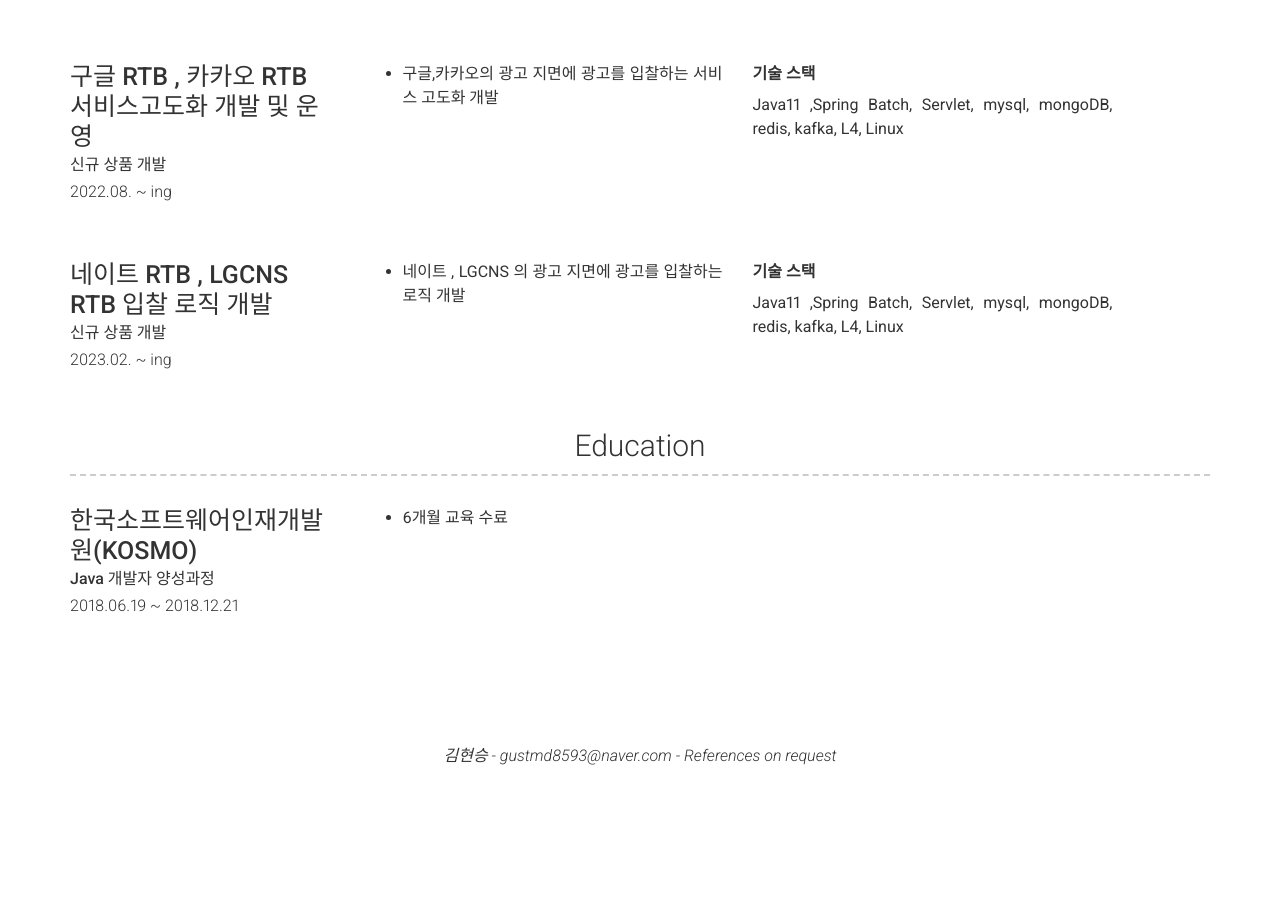
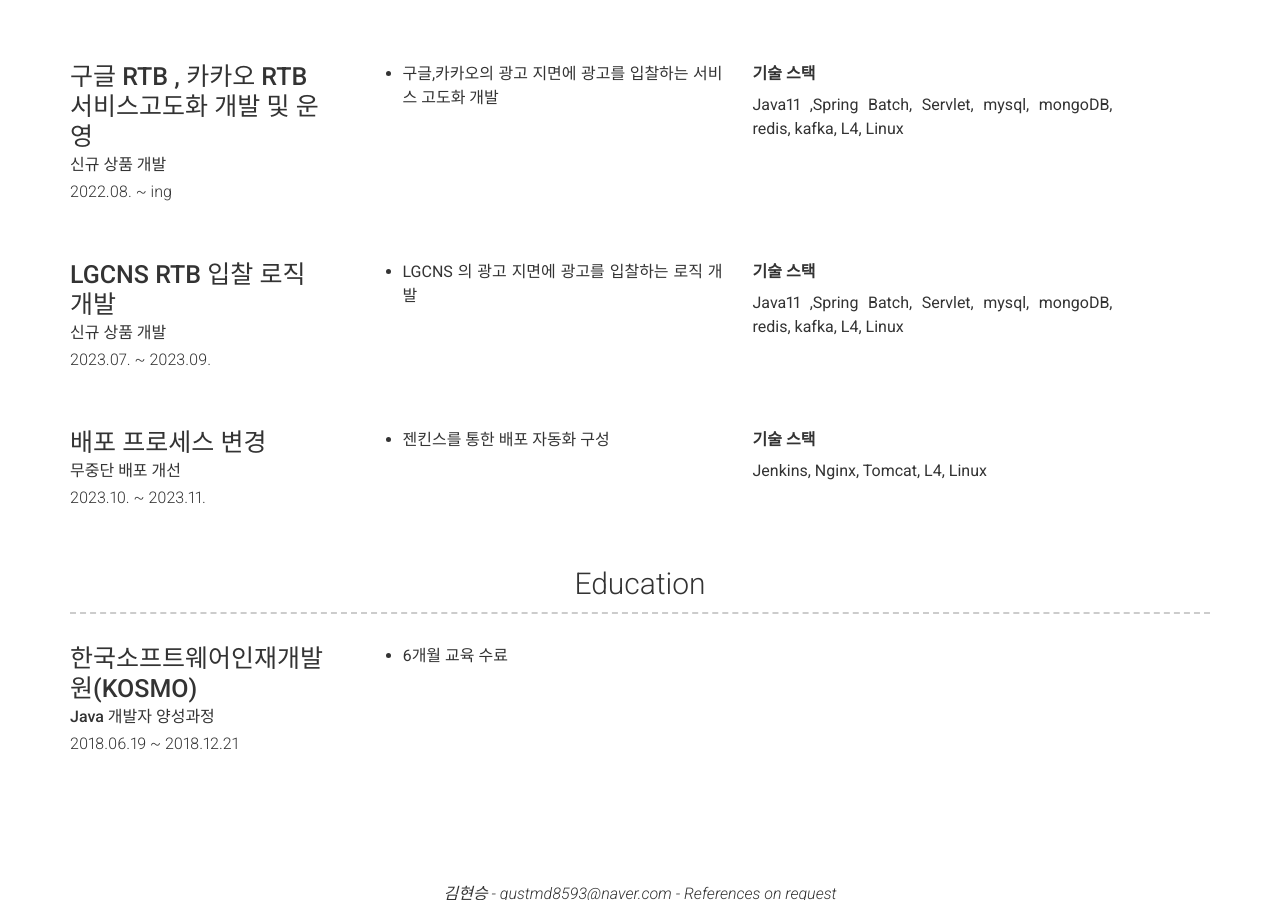
Before and after one commit to HyunSeung94/hyunseung94.github.io, a Jekyll site: the page built from index.md, in a window 1280 px wide and 900 px high, scrolled down 1698 px. Built offline with Jekyll 4.4.1, drawn with Linux system fonts in a browser that asks for light colours; nearby versions of some CDN libraries; before the commit the page ends 2473 px from its top, so only the background shows below that; some of the changed text lies outside the part shown.

Commit message:
- 이력 업데이트 및 수정

```diff
--- a/_config.yml
+++ b/_config.yml
@@ -73,7 +73,8 @@
         description: | # this will include new lines to allow paragraphs
           * 플러스콜 신규 상품 개발 및 운영
           * 구글 RTB , 카카오 RTB 서비스고도화 및 운영
-          * 네이트 RTB , LGCNS RTB 신규 개발
+          * LGCNS RTB 신규 개발
+          * 배포 프로세스 개선(Jenkins 무중단 배포)
   - title: Experience
     layout: list
     content:
@@ -125,13 +126,20 @@
           * 구글,카카오의 광고 지면에 광고를 입찰하는 서비스 고도화 개발
         right: 기술 스택
         stack: Java11 ,Spring Batch, Servlet, mysql, mongoDB, redis, kafka, L4, Linux
-      - title: 네이트 RTB , LGCNS RTB 입찰 로직 개발
+      - title: LGCNS RTB 입찰 로직 개발
         sub_title: 신규 상품 개발
-        caption: 2023.02. ~ ing
+        caption: 2023.07. ~ 2023.09.
         description: | # this will include new lines to allow paragraphs
-          * 네이트 , LGCNS 의 광고 지면에 광고를 입찰하는 로직 개발
+          * LGCNS 의 광고 지면에 광고를 입찰하는 로직 개발
         right: 기술 스택
         stack: Java11 ,Spring Batch, Servlet, mysql, mongoDB, redis, kafka, L4, Linux
+      - title: 배포 프로세스 변경
+        sub_title: 무중단 배포 개선
+        caption: 2023.10. ~ 2023.11.
+        description: | # this will include new lines to allow paragraphs
+          * 젠킨스를 통한 배포 자동화 구성
+        right: 기술 스택
+        stack: Jenkins, Nginx, Tomcat, L4, Linux
   - title: Education
     layout: list
     content:
```
